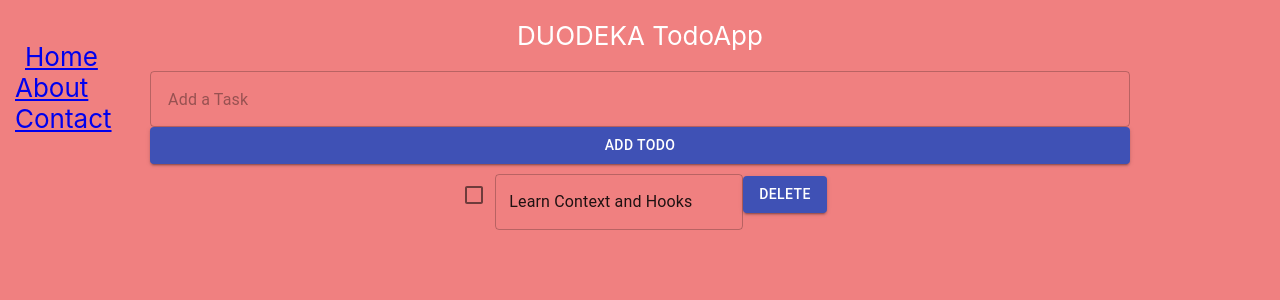
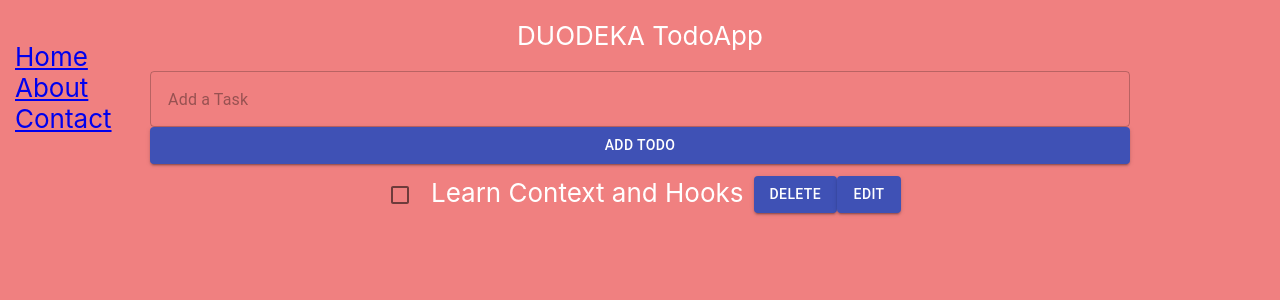
Before and after one commit to kumkumsingh/todoapp, a React (Create React App) app: page / in a window 1280 px wide. Shown: the top 300 px of the page. Built offline with nearby package versions, Linux system fonts and the light colour scheme.

Commit message:
changed edit todo function also changed toggle button from add to edit

```diff
--- a/src/App.css
+++ b/src/App.css
@@ -1,8 +1,6 @@
 
 @media (prefers-reduced-motion: no-preference) {
-  .App-logo {
-    animation: App-logo-spin infinite 20s linear;
-  }
+
 }
 
 .App-header {
@@ -10,8 +8,6 @@
   min-height: 100vh;
   display: flex;
   flex-direction: row;
-  /* align-items: center; */
-  /* justify-content: left; */
   font-size: calc(10px + 2vmin);
   color: white;
 }
@@ -49,13 +45,15 @@ div.flexColumns:nth-of-type(2) {
   list-style-type: none;
   display: flex;
   flex-direction: column;
-  /* align-items: center; */
-  /* justify-content:space-around; */
-  /* background-color: purple; */
   height:1000px;
 
 }
-.li {
+#todo-results div{
+  display:inline;
+  margin:10px;
+
+}
+/* .li {
   display: inline-block;
   margin: 0 10px;
 }
@@ -64,12 +62,4 @@ div.flexColumns:nth-of-type(2) {
 }
 .secondChild {
    align-self: flex-end;
-}
-@keyframes App-logo-spin {
-  from {
-    transform: rotate(0deg);
-  }
-  to {
-    transform: rotate(360deg);
-  }
-}
+} */
--- a/src/App.js
+++ b/src/App.js
@@ -11,7 +11,7 @@ function App() {
   return (
     <BrowserRouter>
       <div className="App-header">
-        <div className="flexColumns"><NavBar className="firstChild"> </NavBar></div>
+        <div className="flexColumns"><NavBar> </NavBar></div>
         <div className="flexColumns"><Route path="/" exact component={Home} /></div>
         <div className="flexColumns"><Route path="/about" exact component={About} /></div>
         <div className="flexColumns"><Route path="/contact" exact component={Contact} /></div>
--- a/src/components/TodoList.js
+++ b/src/components/TodoList.js
@@ -1,20 +1,24 @@
 import React, { useState } from "react";
 import { TodoState } from "../contexts/Todo";
-import Button from '@material-ui/core/Button';
-import Checkbox from '@material-ui/core/Checkbox';
-import TextField from '@material-ui/core/TextField';
+import Button from "@material-ui/core/Button";
+import Checkbox from "@material-ui/core/Checkbox";
+import TextField from "@material-ui/core/TextField";
 // Create a shorthand Hook for using the GlobalState
 const useTodoState = () => React.useContext(TodoState);
 
 export default function TodoList() {
   const todos = useTodoState();
-  const [newTodo, setNewTodo] = useState({ title: "", completed: false });
+  const [newTodo, setNewTodo] = useState({
+    title: "",
+    completed: false,
+    editItem: false
+  });
   // Create a function which mutates GlobalState
   function addNewTodo(e) {
     console.log("checking adding task", e.target.value);
     setNewTodo({ title: e.target.value });
   }
-
+  //function to add new todos to the globa todoState
   function handleSubmit() {
     console.log("submitting");
     TodoState.set({
@@ -30,26 +34,23 @@ export default function TodoList() {
     });
   }
   //Edit a Todo and modifying the state
-  function updateTodo(title, id) {
-    todos.map(todo => {
-      if (todo.id === id) {
-        todo.title = title;
-        console.log("checking todo value", todo.title + "  id  " + todo.id);
-      }
-      return todo;
+  function updateTodo(id) {
+    const filteredItems = todos.filter(todo => todo.id !== id);
+    const findItem = todos.find(todo => todo.id === id);
+    TodoState.set({
+      todos: filteredItems
     });
-    TodoState.set({
-      todos: todos
+    setNewTodo({ title: findItem.title,
+        editItem:true
     });
 
     console.log("checking edited todo", todos);
-    //setNewTodo({ title: e.target.value });
   }
   //Mark todo as completed
   function completedTodo(id) {
     todos.map(todo => {
       if (todo.id === id) {
-        let done = !todo.completed;
+        const done = !todo.completed;
         todo.completed = done;
         console.log("checking after todo is marked as completed", done);
       }
@@ -62,7 +63,7 @@ export default function TodoList() {
   }
   return (
     <div className="TodoList">
-    <div className="TodoListText">DUODEKA TodoApp</div>
+      <div className="TodoListText">DUODEKA TodoApp</div>
       <TextField
         placeholder=" Add a Task"
         value={newTodo.title}
@@ -71,25 +72,33 @@ export default function TodoList() {
         variant="outlined"
       ></TextField>
       <Button variant="contained" color="primary" onClick={handleSubmit}>
-        Add Todo
+        {newTodo.editItem ? 'Edit Todo':'Add Todo'}
       </Button>
       {todos.map(todo => {
         return (
-          <div className ="spaceList" key={todo.id}>
-            <div>
+          <div className="spaceList" key={todo.id}>
+            <div id="todo-results">
               <Checkbox
                 type="checkbox"
                 onChange={() => completedTodo(todo.id)}
                 defaultChecked={todo.completed}
                 color="primary"
               />
-              <TextField
-                value={todo.title}
-                name="title"
-                onChange={e => updateTodo(e.target.value, todo.id)}
-                variant="outlined"
-              ></TextField>
-              <Button variant="contained" color="primary" onClick={() => deleteTodo(todo.id)}>Delete</Button>
+              <div>{todo.title}</div>
+              <Button
+                variant="contained"
+                color="primary"
+                onClick={() => deleteTodo(todo.id)}
+              >
+                Delete
+              </Button>
+              <Button
+                variant="contained"
+                color="primary"
+                onClick={() => updateTodo(todo.id)}
+              >
+                Edit
+              </Button>
             </div>
           </div>
         );
--- a/src/contexts/Todo.js
+++ b/src/contexts/Todo.js
@@ -1,6 +1,6 @@
 import React, { createContext, Component } from "react";
 
-const initialTodoState = [{ title: "Learn Context and Hooks", id: 1 , completed: false}]
+const initialTodoState = [{ title: "Learn Context and Hooks", id: 1}]
 
 // Create a Context for the (global todos) State
 export const TodoState = createContext();
```
